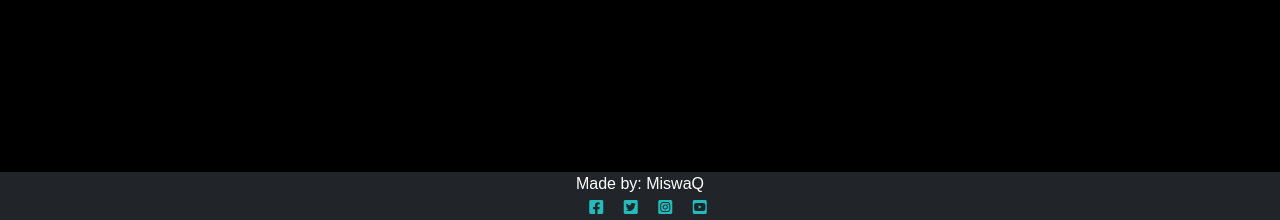
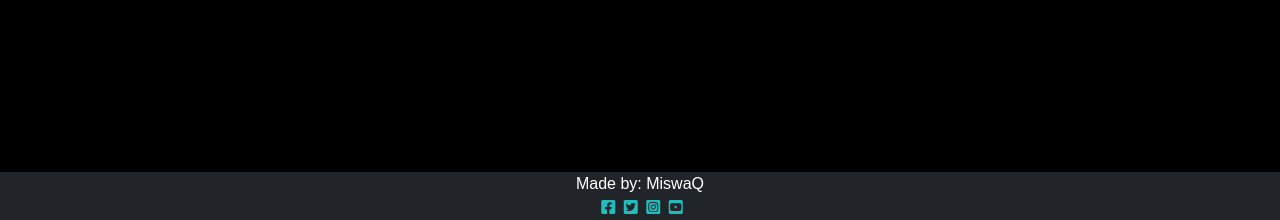
Before and after one commit to MiswaQ/FantasyBlog, a Django app: page /accounts/signup/ in a window 1280 px wide. Shown: the part 580-800 px from the top of the page. Run offline with Django 4.2, Linux system fonts and the light colour scheme.

Commit message:
Changed ms-3 to ms-1 in footer icons to push them together for better look

```diff
--- a/templates/base.html
+++ b/templates/base.html
@@ -66,10 +66,10 @@
     <footer class="footer mt-auto py-0 bg-dark">
         <p class="m-0 text-center text-white">Made by: MiswaQ</span></p>
         <p class="m-0 text-center">
-            <a href="https://facebook.com/" target="_blank"><i class="fab fa-facebook-square ms-3 l-blue"></i></a>
-            <a href="https://twitter.com/" target="_blank"><i class="fab fa-twitter-square ms-3 l-blue"></i></a>
-            <a href="https://instagram.com/" target="_blank"><i class="fab fa-instagram-square ms-3 l-blue"></i></a>
-            <a href="https://youtube.com/" target="_blank"><i class="fab fa-youtube-square ms-3 l-blue"></i></a>
+            <a href="https://facebook.com/" target="_blank"><i class="fab fa-facebook-square ms-1 l-blue"></i></a>
+            <a href="https://twitter.com/" target="_blank"><i class="fab fa-twitter-square ms-1 l-blue"></i></a>
+            <a href="https://instagram.com/" target="_blank"><i class="fab fa-instagram-square ms-1 l-blue"></i></a>
+            <a href="https://youtube.com/" target="_blank"><i class="fab fa-youtube-square ms-1 l-blue"></i></a>
             </p>
     </footer>
 </body>
```
